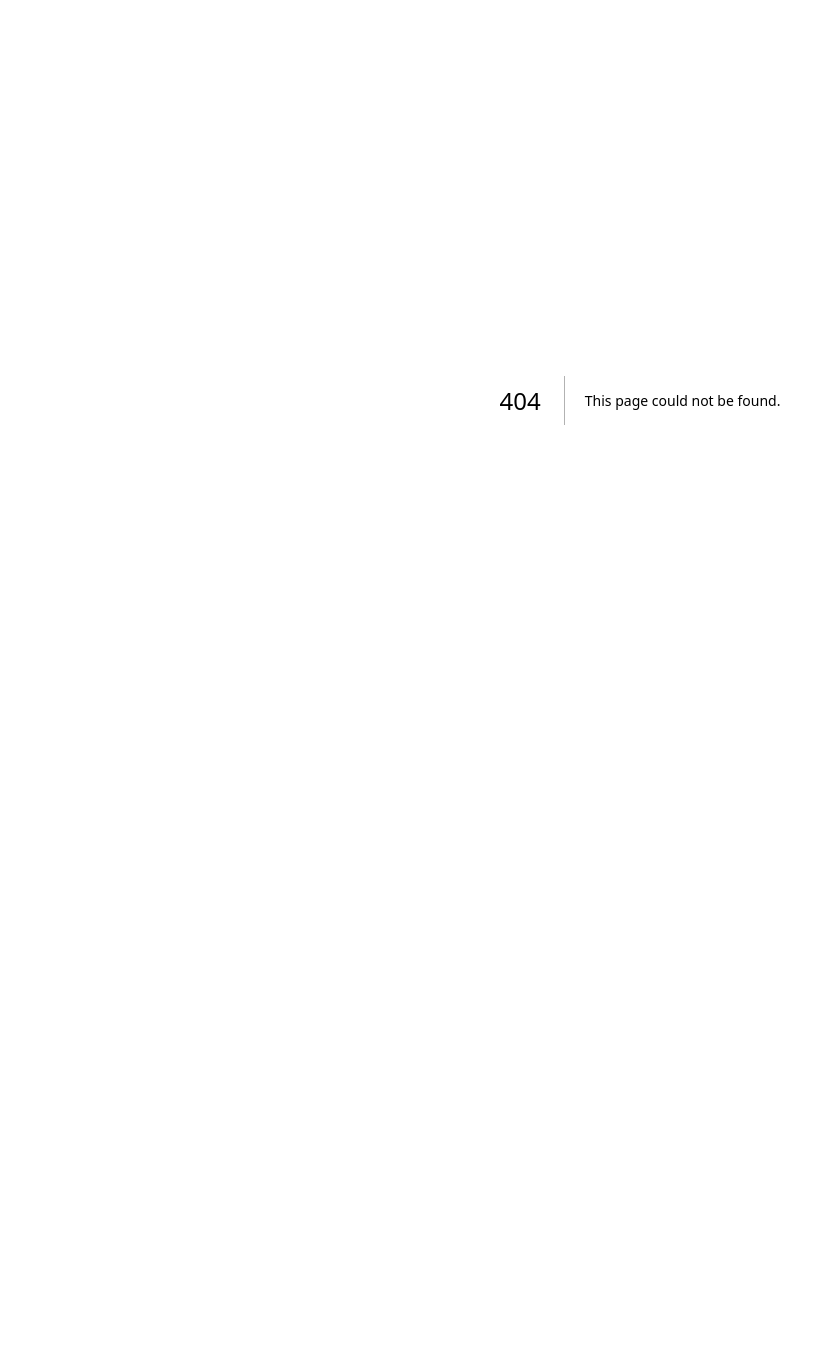
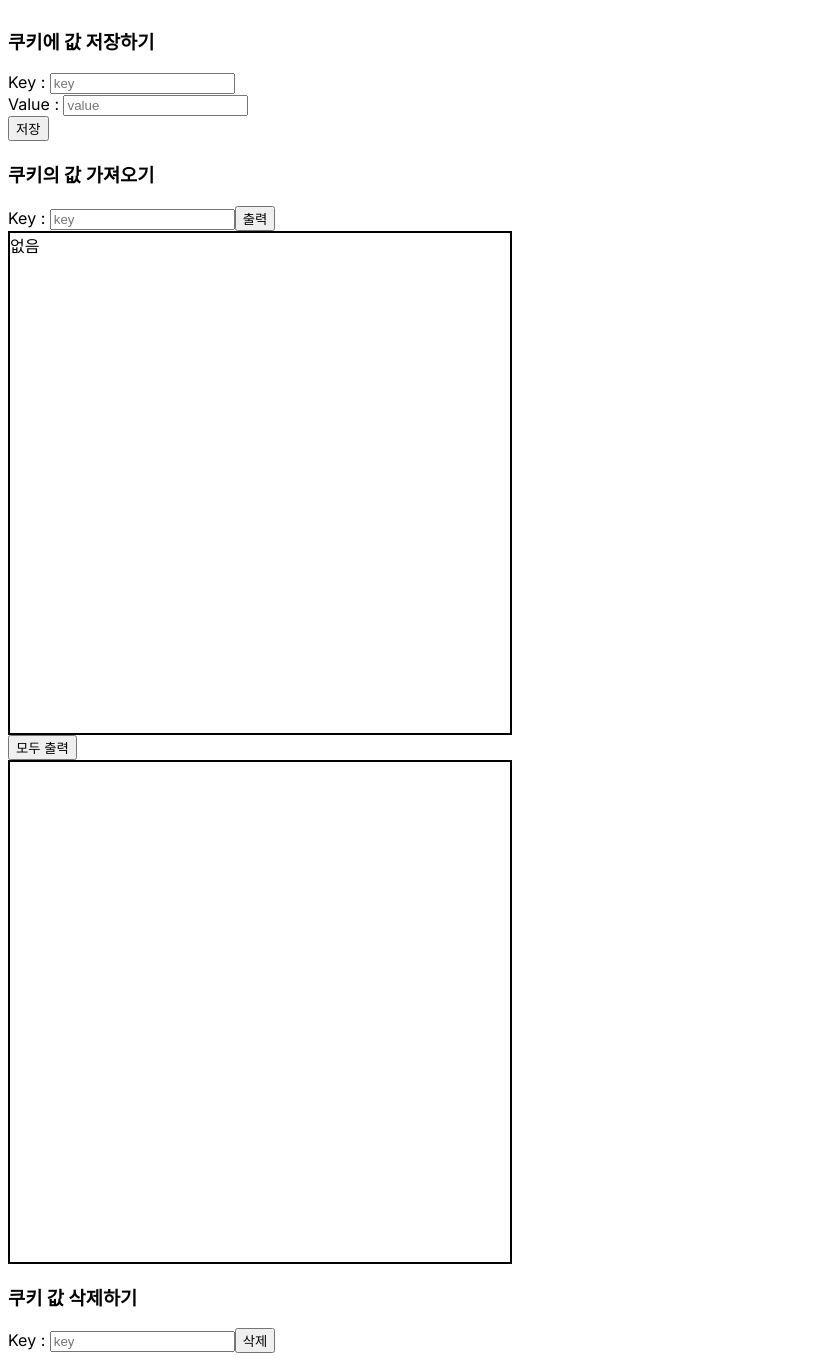
Before and after one commit to springin98/Study_Next.js, a Next.js app: page /next/utils/cookies in a window 1280 px wide. Before the commit this address had no page. Shown: the whole page, without its empty margins (0-835 px from the left). Before the commit the page ends 800 px from the top, so only its background shows below. Built offline with nearby package versions, Linux system fonts and the light colour scheme.

Commit message:
Feature : Cookies

```diff
--- a/package.json
+++ b/package.json
@@ -18,6 +18,7 @@
     "lint-staged": "^15.1.0",
     "next": "14.0.3",
     "react": "^18",
+    "react-cookie": "^6.1.1",
     "react-dom": "^18",
     "styled-components": "^6.1.1"
   },
--- /dev/null
+++ b/src/app/(pages)/next/utils/cookies/page.tsx
@@ -0,0 +1,5 @@
+import Body from "@/components/next/utils/cookies/Body";
+
+export default function Page() {
+  return <Body />;
+}
--- a/src/app/components/next/Body.tsx
+++ b/src/app/components/next/Body.tsx
@@ -24,6 +24,9 @@ export default function Body() {
             <li>
               <Link href={`/next/utils/scroll`}>scroll</Link>
             </li>
+            <li>
+              <Link href={`/next/utils/cookies`}>cookies</Link>
+            </li>
           </ul>
         </li>
       </ul>
--- /dev/null
+++ b/src/app/components/next/utils/cookies/Body.tsx
@@ -0,0 +1,23 @@
+"use client";
+import { styled } from "styled-components";
+import SaveCookies from "./SaveCookies";
+import GetCookies from "./GetCookies";
+import RemoveCookies from "./RemoveCookies";
+
+export default function Body() {
+  return (
+    <>
+      <SaveCookies />
+      <GetCookies />
+      <RemoveCookies />
+    </>
+  );
+}
+
+export const Div = styled.div`
+  display: flex;
+  flex-direction: column;
+`;
+export const Button = styled.button`
+  width: fit-content;
+`;
--- /dev/null
+++ b/src/app/components/next/utils/cookies/GetCookies.tsx
@@ -0,0 +1,81 @@
+import { Cookies } from "react-cookie";
+
+import { Button, Div } from "./Body";
+import { useState } from "react";
+import { produce } from "immer";
+import { styled } from "styled-components";
+
+export default function GetCookies() {
+  const [input, setInput] = useState({
+    key: "",
+    value: "",
+  });
+  const [all, setAll] = useState<any>(null);
+
+  const onSetInput = ({ text, position }: onSetInputProps) => {
+    setInput((prevState) =>
+      produce(prevState, (draft) => {
+        if (position === "key") {
+          draft.key = text;
+        } else {
+          draft.value = text;
+        }
+      })
+    );
+  };
+
+  const onClick = (position: "get" | "all") => {
+    if (position === "get") {
+      const value: string = getCookies(input.key);
+      onSetInput({ text: value, position: "value" });
+    } else {
+      const value = getAll();
+      setAll(JSON.stringify(value));
+    }
+  };
+
+  return (
+    <Div>
+      <h3>쿠키의 값 가져오기</h3>
+      <label>
+        Key :&nbsp;
+        <input
+          type="text"
+          placeholder="key"
+          value={input.key}
+          onChange={(e) =>
+            onSetInput({ text: e.target.value, position: "key" })
+          }
+        />
+        <button onClick={() => onClick("get")}>출력</button>
+      </label>
+      <TextBox>{!input.value ? "없음" : input.value}</TextBox>
+      <Button onClick={() => onClick("all")}>모두 출력</Button>
+      <TextBox>{all}</TextBox>
+    </Div>
+  );
+}
+
+const cookies = new Cookies();
+
+const getCookies = (key: string) => {
+  const getKey = cookies.get(key);
+  return getKey;
+};
+
+const getAll = () => {
+  const getAllCookies = cookies.getAll({ doNotParse: false });
+  return getAllCookies;
+};
+
+interface onSetInputProps {
+  text: string;
+  position: "key" | "value";
+}
+
+const TextBox = styled.div`
+  width: 500px;
+  height: 500px;
+  border: 2px solid black;
+  overflow: auto;
+`;
--- /dev/null
+++ b/src/app/components/next/utils/cookies/RemoveCookies.tsx
@@ -0,0 +1,39 @@
+import { useState } from "react";
+import { Cookies } from "react-cookie";
+
+export default function RemoveCookies() {
+  const [value, setValue] = useState<string>("");
+  const onClick = (key: string) => {
+    removeCookies(key);
+  };
+
+  return (
+    <>
+      <h3>쿠키 값 삭제하기</h3>
+      <label>
+        Key :&nbsp;
+        <input
+          type="text"
+          placeholder="key"
+          value={value}
+          onChange={(e) => setValue(e.target.value)}
+        />
+      </label>
+      <button
+        onClick={() => {
+          if (value.length < 1) return;
+          onClick(value);
+        }}
+      >
+        삭제
+      </button>
+    </>
+  );
+}
+
+const removeCookies = (key: string) => {
+  const cookies = new Cookies();
+
+  cookies.remove(key, { path: `/` });
+  return;
+};
--- /dev/null
+++ b/src/app/components/next/utils/cookies/SaveCookies.tsx
@@ -0,0 +1,84 @@
+import { useState } from "react";
+import { Cookies } from "react-cookie";
+import { Button, Div } from "./Body";
+import { produce } from "immer";
+import { useRouter } from "next/navigation";
+
+export default function SaveCookies() {
+  const router = useRouter();
+
+  const [saveCookies, setSaveCookies] = useState({
+    key: "",
+    value: "",
+  });
+
+  const onChange = ({ e, position }: onChangeProps) => {
+    setSaveCookies((prevState) =>
+      produce(prevState, (draft) => {
+        if (position === "key") {
+          draft.key = e.target.value;
+        } else {
+          draft.value = e.target.value;
+        }
+      })
+    );
+  };
+
+  return (
+    <Div>
+      <h3>쿠키에 값 저장하기</h3>
+      <label>
+        Key :&nbsp;
+        <input
+          type="text"
+          placeholder="key"
+          value={saveCookies.key}
+          onChange={(e) => onChange({ e: e, position: "key" })}
+        />
+      </label>
+      <label>
+        Value :&nbsp;
+        <input
+          type="text"
+          placeholder="value"
+          value={saveCookies.value}
+          onChange={(e) => onChange({ e: e, position: "value" })}
+        />
+      </label>
+      <Button
+        onClick={() => {
+          if (saveCookies.key.length < 1 || saveCookies.value.length < 1)
+            return;
+          useSaveCookies({ key: saveCookies.key, value: saveCookies.value });
+          router.refresh();
+        }}
+      >
+        저장
+      </Button>
+    </Div>
+  );
+}
+
+const cookies = new Cookies();
+
+const useSaveCookies = ({ key: key, value: value }: useSaveCookiesProps) => {
+  // options (object): Support all the cookie options from RFC 6265
+  // path (string): cookie path, use / as the path if you want your cookie to be accessible on all pages
+  // expires (Date): absolute expiration date for the cookie
+  // maxAge (number): relative max age of the cookie from when the client receives it in seconds
+  // domain (string): domain for the cookie (sub.domain.com or .allsubdomains.com)
+  // secure (boolean): Is only accessible through HTTPS?
+  // httpOnly (boolean): Can only the server access the cookie? Note: You cannot get or set httpOnly cookies from the browser, only the server.
+  // sameSite (boolean|none|lax|strict): Strict or Lax enforcement
+  return cookies.set(key, value, { path: `/` });
+};
+
+interface useSaveCookiesProps {
+  key: string;
+  value?: string;
+}
+
+export interface onChangeProps {
+  e: React.ChangeEvent<HTMLInputElement>;
+  position: "key" | "value";
+}
```
Also changed, not shown: 1 other file (tests, documents, lock files or other folders).
